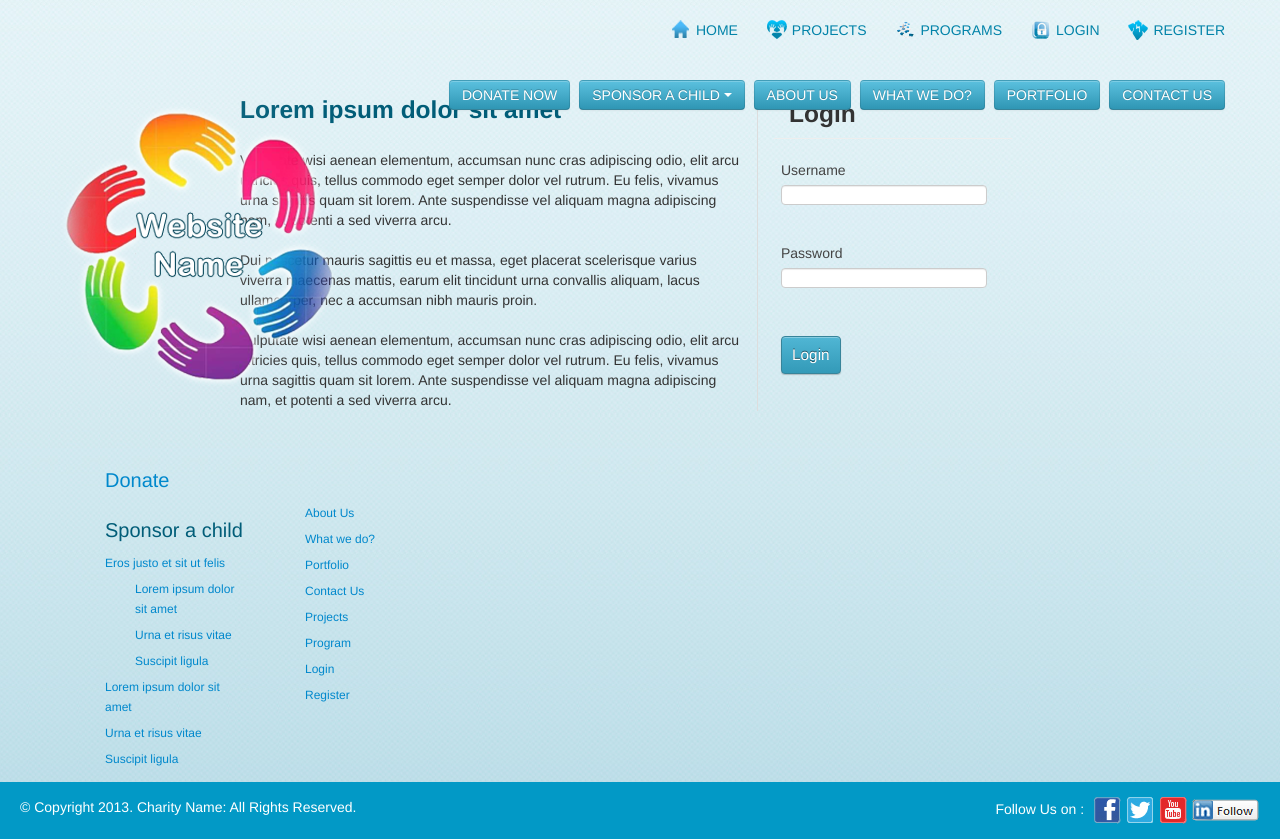
After one commit to charissvillarosa/aboundinginlove, a CakePHP app: the page made by app/View/Sponsee/view.ctp in a window 1280 px wide. The commit adds this page. Run offline with PHP 8.4 and a stand-in for CakePHP, Linux system fonts and the light colour scheme; the template is opened without the code that fills it, so the values that code supplies are empty; form fields are guessed from the names that the template uses; some libraries are stand-ins or nearby versions.

Commit message:
Modified Layout and Addede Sponsees Controller and Model

```diff
--- a/app/Model/Post.php
+++ b/app/Model/Post.php
@@ -1,9 +1,4 @@
 <?php
-
-/*
- * To change this template, choose Tools | Templates
- * and open the template in the editor.
- */
 
 class Post extends AppModel {
     public function isOwnedBy($post, $user) {
--- a/app/View/Layouts/default.ctp
+++ b/app/View/Layouts/default.ctp
@@ -57,16 +57,16 @@ echo $this->Html->docType('html5');
     </script>
 </head>
 <body>
-    <div id="container">
-        <div id="header">
-            <!--<div class="leftfloat laftmargin">
+    <div>
+        <div class="header container margin1">
+            <!--                <div class="pull-left laftmargin">
                                 <p><b>Charity Slogan put here...</b></p>
                             </div>-->
-            <div class="rightfloat">
+            <div class="pull-right">
                 <span id="home"><?php echo $this->Html->link('HOME', '/home'); ?></span>
                 <span id="projects"><?php echo $this->Html->link('PROJECTS', '/projects'); ?></span>
                 <span id="program"><?php echo $this->Html->link('PROGRAMS', '/programs'); ?></span>
-                <?php if ($this->Session->read('Auth.User')) :?>
+                <?php if ($this->Session->read('Auth.User')) : ?>
                     <span id="login"><a href="logout">LOGOUT</a></span>
                 <?php else : ?>
                     <span id="login"><a href="#loginModal" role="button" data-toggle="modal">LOGIN</a></span>
@@ -74,8 +74,10 @@ echo $this->Html->docType('html5');
                 <span id="register"><?php echo $this->Html->link('REGISTER', '/register'); ?></span>
             </div>
         </div>
-        <div id="content">
-            <div id="menu" class="rightfloat">
+        <div class="clearfix">
+            <div id="menu">
+                <div class="container">
+                    <div class="pull-right">
                         <div class="btn-group">
                             <?php echo $this->Html->link('DONATE NOW', '/donate', array('class' => 'btn btn-info')); ?>
                             <!--<a class="btn btn-info dropdown-toggle" data-toggle="dropdown" href="">
@@ -140,36 +142,16 @@ echo $this->Html->docType('html5');
                                title="CONTACT US">CONTACT US</a>
                         </div>
                     </div>
-            <div class="leftfloat clear">
+                </div>
+            </div>
+            <div class="clearfix">
                 <?php echo $this->fetch('content'); ?>
             </div>
         </div>
         <div id="footer">
-            <div class="tree leftfloat"></div>
-            <div class="leftfloat topmargin1 width3">
-                <p class="fontcolor1 fontsize1 leftmargin1 topmargin2">Donate</p>
-                <ul>
-                    <li><a href="#">Lorem ipsum dolor sit amet</a></li>
-                    <li><a href="#">Urna et risus vitae</a></li>
-                    <li><a href="#">Suscipit ligula</a></li>
-                    <li><a href="#">Eros justo et sit ut felis</a></li>
-                    <li class="leftmargin2"><a href="#">Lorem ipsum dolor sit amet</a></li>
-                    <li class="leftmargin2"><a href="#">Urna et risus vitae</a></li>
-                    <li class="leftmargin2"><a href="#">Suscipit ligula</a></li>
-            </div>
-            <div class="leftfloat topmargin1 width3">
-                <p class="fontcolor1 fontsize1 leftmargin1 topmargin2">&nbsp;</p>
-                <ul>
-                    <li><a href="#">Eros justo et sit ut felis</a>
-                    <li class="leftmargin2"><a href="#">Suscipit ligula</a></li>
-                    <li class="leftmargin3"><a href="#">Lorem ipsum dolor sit amet</a></li>
-                    <li class="leftmargin3"><a href="#">Urna et risus vitae</a></li>
-                    <li class="leftmargin3"><a href="#">Suscipit ligula</a></li>
-                    <li class="leftmargin2"><a href="#">Lorem ipsum dolor sit amet</a></li>
-                    <li class="leftmargin2"><a href="#">Urna et risus vitae</a></li>
-                </ul>
-            </div>
-            <div class="leftfloat topmargin1 width3">
+            <div class="container">
+                <div class="span2">
+                    <p class="fontcolor1 fontsize1 leftmargin1 topmargin2"><a href="#">Donate</a></p>
                     <p class="fontcolor1 fontsize1 leftmargin1 topmargin2">Sponsor a child</p>
                     <ul>
                         <li><a href="#">Eros justo et sit ut felis</a></li>
@@ -181,7 +163,7 @@ echo $this->Html->docType('html5');
                         <li><a href="#">Suscipit ligula</a></li>
                     </ul>
                 </div>
-            <div class="leftfloat topmargin1 width3">
+                <div class="span2">
                     <p class="fontcolor1 fontsize1 leftmargin1 topmargin2">&nbsp;</p>
                     <ul>
                         <li><a href="#">About Us</a></li>
@@ -214,16 +196,17 @@ echo $this->Html->docType('html5');
                         <li><a href="#">Register</a></li>
                     </ul>
                 </div>
+            </div>
             <div class="copyright clear leftloat">
                 <div class="leftfloat"><p>&copy; Copyright 2013. Charity Name: All Rights Reserved.</p></div>
                 <div class="rightfloat">
                     <p>
                         Follow Us on :
                         <?php
-                    echo $this->Html->image('facebook_icon.png', array('url' => 'https://www.facebook.com/', 'class' => 'leftmargin5', 'target'=>'_blank', 'escape' => false));
-                    echo $this->Html->image('twitter_icon.png', array('url' => 'https://twitter.com/', 'class' => 'leftmargin5', 'target'=>'_blank', 'escape' => false));
-                    echo $this->Html->image('youtube_icon.png', array('url' => 'http://www.youtube.com/', 'class' => 'leftmargin5', 'target'=>'_blank', 'escape' => false));
-                    echo $this->Html->image('linkedin_icon.png', array('url' => 'http://www.linkedin.com/', 'class' => 'leftmargin5', 'target'=>'_blank', 'escape' => false));
+                        echo $this->Html->image('facebook_icon.png', array('url' => 'https://www.facebook.com/', 'class' => 'leftmargin5', 'target' => '_blank', 'escape' => false));
+                        echo $this->Html->image('twitter_icon.png', array('url' => 'https://twitter.com/', 'class' => 'leftmargin5', 'target' => '_blank', 'escape' => false));
+                        echo $this->Html->image('youtube_icon.png', array('url' => 'http://www.youtube.com/', 'class' => 'leftmargin5', 'target' => '_blank', 'escape' => false));
+                        echo $this->Html->image('linkedin_icon.png', array('url' => 'http://www.linkedin.com/', 'class' => 'leftmargin5', 'target' => '_blank', 'escape' => false));
                         ?>
                     </p>
                 </div>
--- /dev/null
+++ b/app/View/Sponsee/view.ctp
@@ -0,0 +1,35 @@
+<div class="logincontent">
+    <div style="margin-bottom:20px; width:500px;" class="leftfloat">
+        <h3 class="fontcolor1">Lorem ipsum dolor sit amet</h3>
+        <p class="topmargin1">
+            Vulputate wisi aenean elementum, accumsan nunc cras adipiscing odio, elit arcu ultricies quis,
+            tellus commodo eget semper dolor vel rutrum. Eu felis, vivamus urna sagittis quam sit lorem.
+            Ante suspendisse vel aliquam magna adipiscing nam, et potenti a sed viverra arcu.
+        </p>
+        <p class="topmargin1">
+            Dui nascetur
+            mauris sagittis eu et massa, eget placerat scelerisque varius viverra maecenas mattis, earum
+            elit tincidunt urna convallis aliquam, lacus ullamcorper, nec a accumsan nibh mauris proin.
+        </p>
+        <p class="topmargin1">
+            Vulputate wisi aenean elementum, accumsan nunc cras adipiscing odio, elit arcu ultricies quis,
+            tellus commodo eget semper dolor vel rutrum. Eu felis, vivamus urna sagittis quam sit lorem.
+            Ante suspendisse vel aliquam magna adipiscing nam, et potenti a sed viverra arcu.
+        </p>
+    </div>
+    <div style="margin-bottom:20px; width:250px;" class="users form">
+        <?php echo $this->Session->flash(); ?>
+        <?php echo $this->Session->flash("auth"); ?>
+        <?php echo $this->Form->create("User"); ?>
+        <div class="modal-header">
+            <h3 id="myModalLabel">Login</h3>
+        </div>
+        <fieldset>
+            <?php
+            echo $this->Form->input("username");
+            echo $this->Form->input("password");
+            ?>
+        </fieldset>
+        <?php echo $this->Form->end("Login"); ?>
+    </div>
+</div>
--- a/app/webroot/css/docs.css
+++ b/app/webroot/css/docs.css
@@ -16,7 +16,8 @@
 }
 #menu {
     position:absolute;
-    right:45px;
+    right: 0;
+    left: 0;
     top:80px;
     z-index:100;
 }
@@ -141,3 +142,14 @@ div.centerwrapper {
     border-bottom:solid 1px #ddd;
     padding:20px 0;
 }
+
+.header span {
+    margin-left: 25px;
+    height: 20px;
+    line-height: 20px;
+    display: inline-block;
+}
+
+.header span a {
+    padding: 0 0 0 25px;
+}
```
Also changed, not shown: app/Controller/SponseesController.php (added, +9 -0 lines), app/Model/Sponsee.php (added, +9 -0 lines), app/View/Pages/index.ctp (+4 -4 lines), app/View/Sponsee/add.ctp (added, +34 -0 lines). Lines whose indentation alone changed are shown as unchanged.
